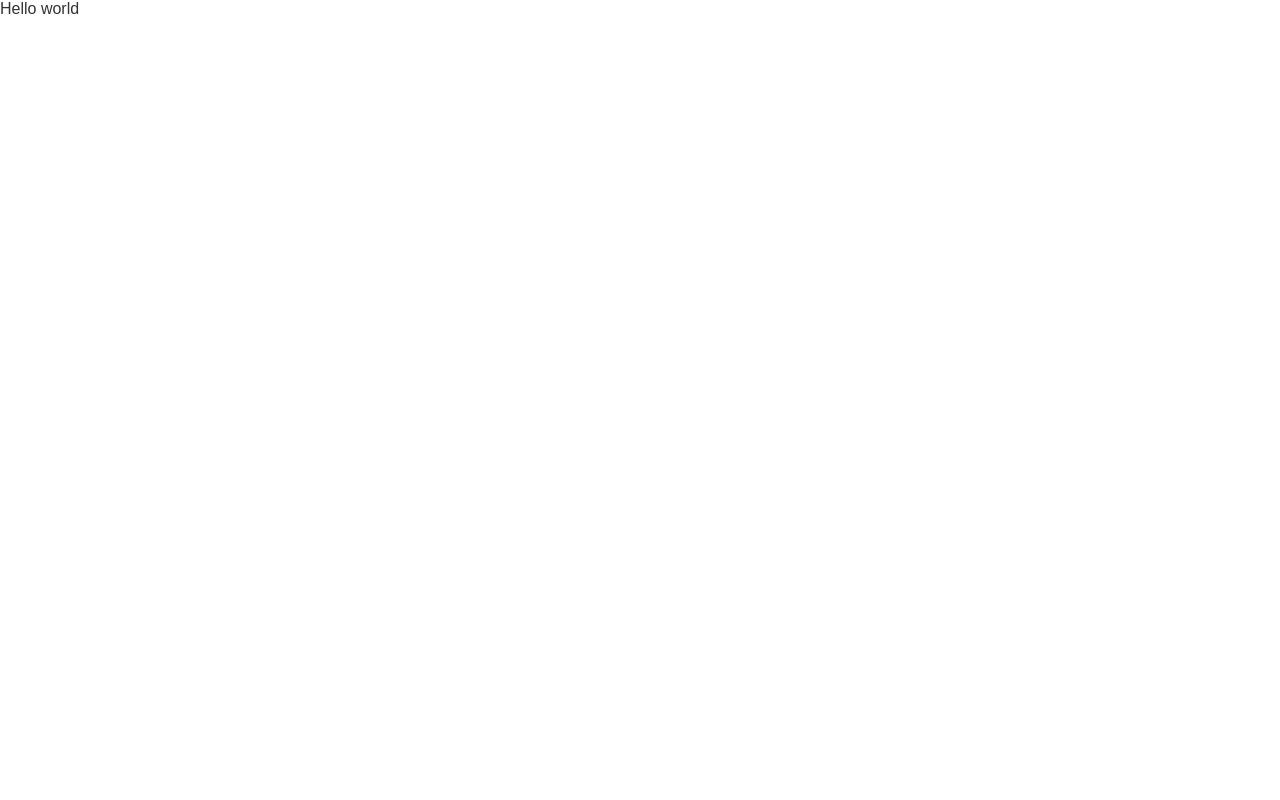
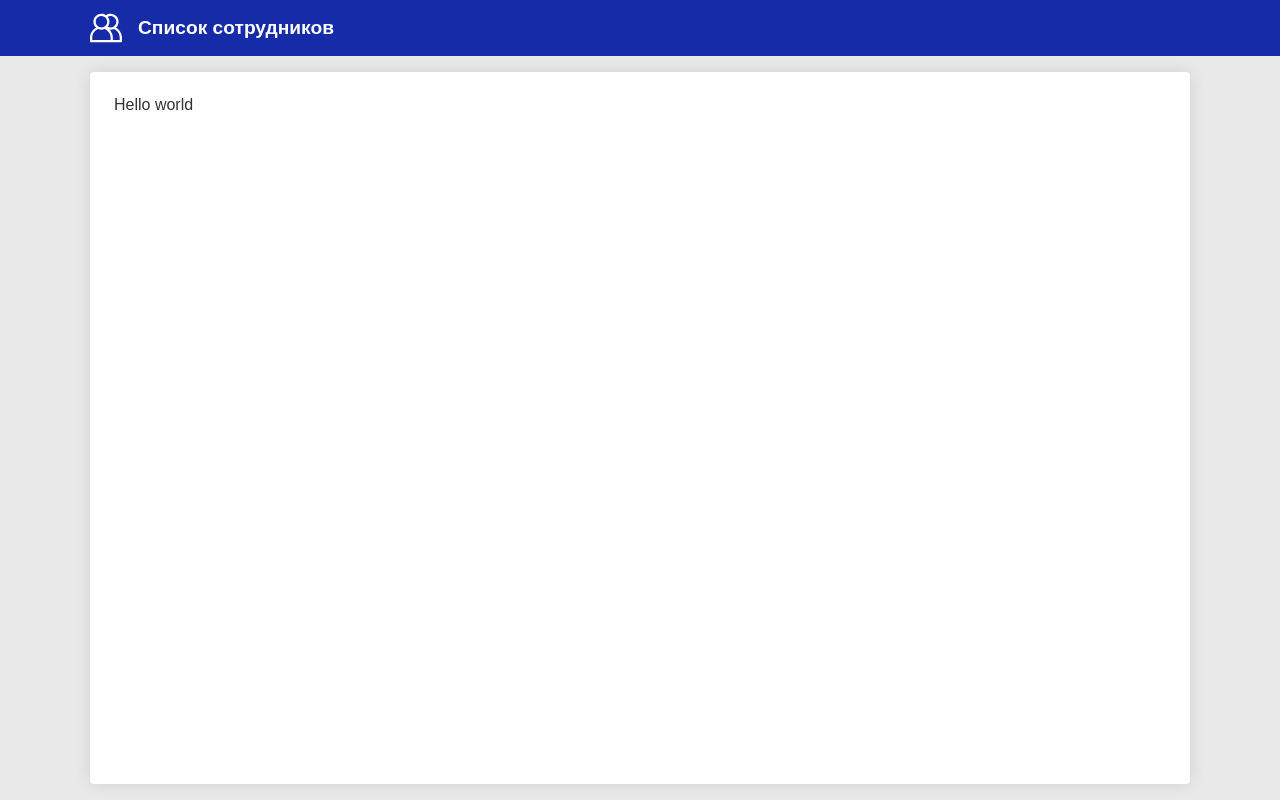
Before and after one commit to OneStepCloser/netology-test-assignment, a React (Create React App) app: page / in a window 1280 px wide. Built offline with nearby package versions, Linux system fonts and the light colour scheme; a web font is replaced by a local one.

Commit message:
Add header component and content wrapper

```diff
--- a/src/App/App.js
+++ b/src/App/App.js
@@ -1,10 +1,16 @@
 import React from 'react';
 import styles from './App.module.scss'
+import AppHeader from 'components/AppHeader/AppHeader';
 
 function App() {
   return (
     <div className={styles['app-root']}>
-      Hello world
+      <AppHeader/>
+      <div className={styles['content']}>
+        <div className={styles['content-card']}>
+          Hello world
+        </div>
+      </div>
     </div>
   );
 }
--- a/src/App/App.module.scss
+++ b/src/App/App.module.scss
@@ -6,5 +6,19 @@
   @include min-height100();
 
   background-color: $gray-100;
+  display: flex;
+  flex-direction: column;
 
+  .content {
+    padding: 16px $side-padding;
+    flex-grow: 1;
+
+    .content-card {
+      height: 100%;
+      background-color: white;
+      box-shadow: 0 0 16px rgba(#000, 0.1);
+      padding: 1.5em;
+      border-radius: 4px;
+    }
+  }
 }
--- a/src/assets/styles/_colors.scss
+++ b/src/assets/styles/_colors.scss
@@ -1,4 +1,4 @@
-$gray-100: #FFFFFF;
+$gray-100: #E9E9E9;
 $gray-900: #333333;
 
 $theme-color: #152BA8;
--- a/src/components/AppHeader/AppHeader.js
+++ b/src/components/AppHeader/AppHeader.js
@@ -0,0 +1,16 @@
+import React from 'react'
+import styles from './AppHeader.module.scss'
+
+export default class AppHeader extends React.Component {
+  render() {
+    return (
+      <div className={styles['app-header-root']}>
+        <img
+          src={ require('assets/img/users.svg') }
+          className={ styles['icon'] }
+        />
+        <h1 className={ styles['header'] }>Список сотрудников</h1>
+      </div>
+    )
+  }
+}
--- a/src/components/AppHeader/AppHeader.module.scss
+++ b/src/components/AppHeader/AppHeader.module.scss
@@ -0,0 +1,22 @@
+@import 'assets/styles/_variables.scss';
+@import 'assets/styles/_colors.scss';
+
+.app-header-root {
+  padding: 12px $side-padding;
+  color: white;
+  background-color: $theme-color;
+  display: flex;
+  align-items: center;
+
+  .icon {
+    width: 2em;
+    height: 2em;
+    margin-right: 1em;
+  }
+
+  .header {
+    margin: 0;
+    font-size: 1.2em;
+    font-weight: 700;
+  }
+}
```
Also changed, not shown: src/assets/img/users.svg (added), src/assets/js/mocks.js (added).
